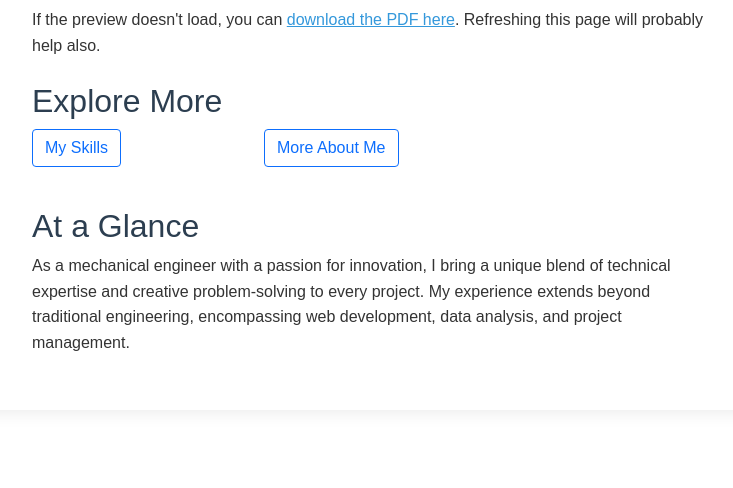
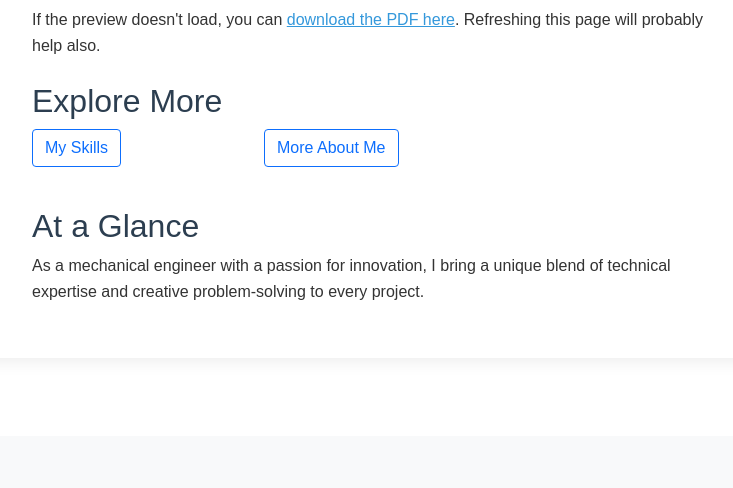
Before and after one commit to HaydenBussard/mywebsite, a Django app: page /about/ in a window 1280 px wide. Shown: the part 1358-1846 px from the top of the page, without its empty margins (272-1005 px from the left). After the commit the page ends 1658 px from the top, so only its background shows below. Run offline with Django 4.2, Linux system fonts and the light colour scheme; some libraries are stand-ins or nearby versions.

Commit message:
Remove some of the At A Glance statement

```diff
--- a/my_website/templates/about_me.html
+++ b/my_website/templates/about_me.html
@@ -48,7 +48,7 @@
             <!-- Brief overview -->
             <div class="my-4">
                 <h2>At a Glance</h2>
-                <p>As a mechanical engineer with a passion for innovation, I bring a unique blend of technical expertise and creative problem-solving to every project. My experience extends beyond traditional engineering, encompassing web development, data analysis, and project management.</p>
+                <p>As a mechanical engineer with a passion for innovation, I bring a unique blend of technical expertise and creative problem-solving to every project.</p>
             </div>
         </div>
     </div>
```
